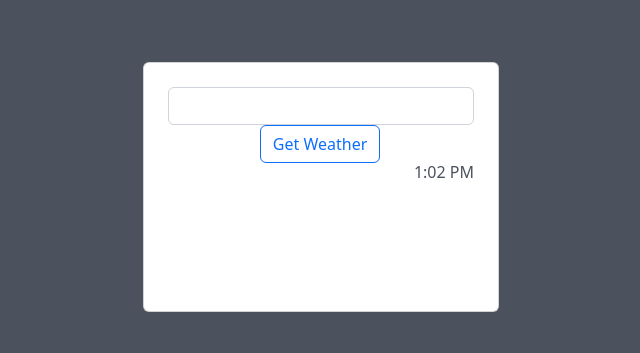
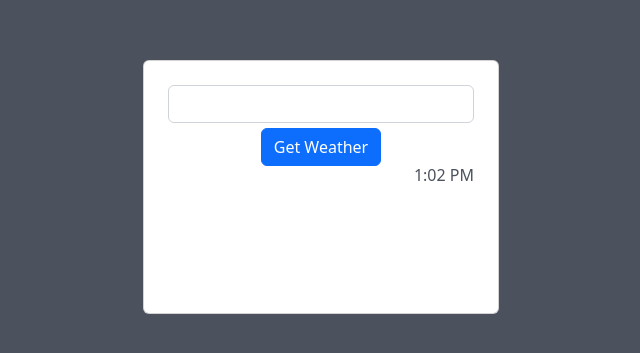
Before and after one commit to psoper1/WeatherApp_With_React, a React (Create React App) app in the folder app/: page / in a window 1280 px wide. Shown: the part 213-566 px from the top of the page, without its empty margins (319-959 px from the left). Built offline with nearby package versions, Linux system fonts and the light colour scheme.

Commit message:
much better

```diff
--- a/app/src/App.css
+++ b/app/src/App.css
@@ -2,8 +2,12 @@
   text-align: center;
 }
 
-.btn {
+/* .btn {
   margin-left: 30%;
+} */
+
+.button {
+  padding-top: 5px;
 }
 
 .section {
--- a/app/src/App.js
+++ b/app/src/App.js
@@ -50,7 +50,9 @@ function App() {
               <div className="card">
                 <div className="card-body p-4" onKeyDown={handleKeyPress}>
                   <input id="input" className='form-control' onChange={(e) => setInput(e.target.value)} />
-                  <button onClick={handleClick} id="submitZip" className="btn btn-outline-primary">Get Weather</button>
+                  <div className='button text-center'>
+                  <button onClick={handleClick} id="submitZip" className="btn btn-primary">Get Weather</button>
+                  </div>
                   <div className="d-flex">
                     <h6 className="flex-grow-1">{data.name}</h6>
                     <h6 className='time'>{timeString}</h6>
```
